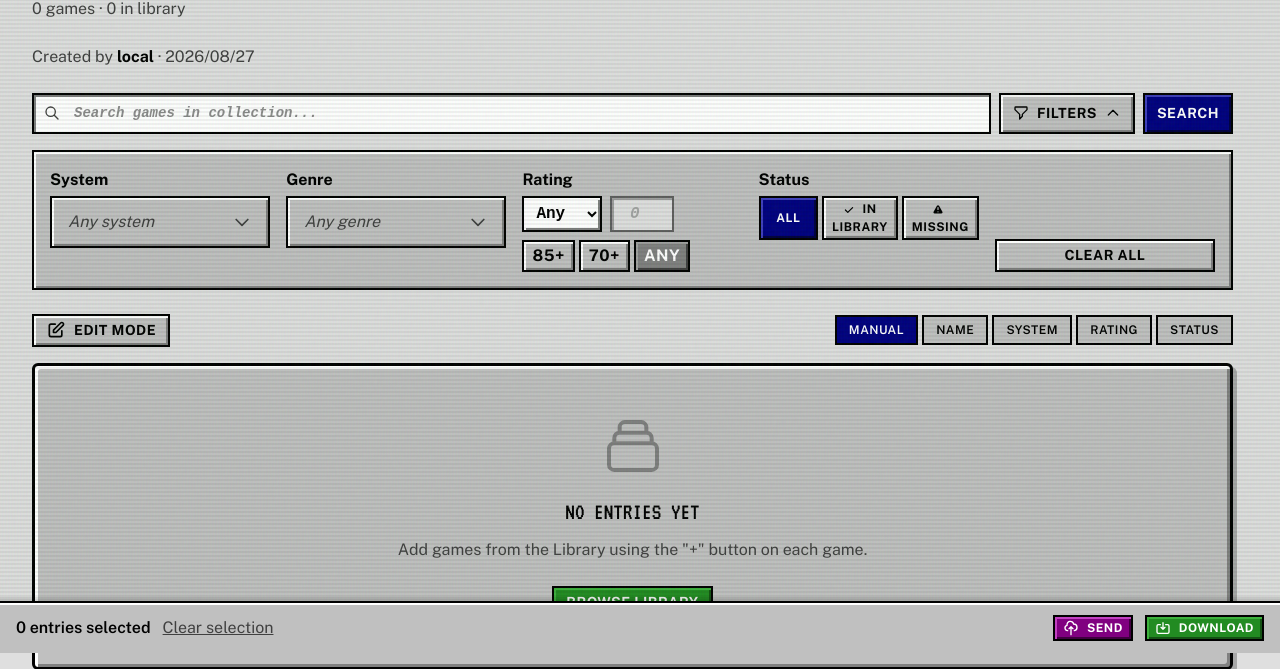
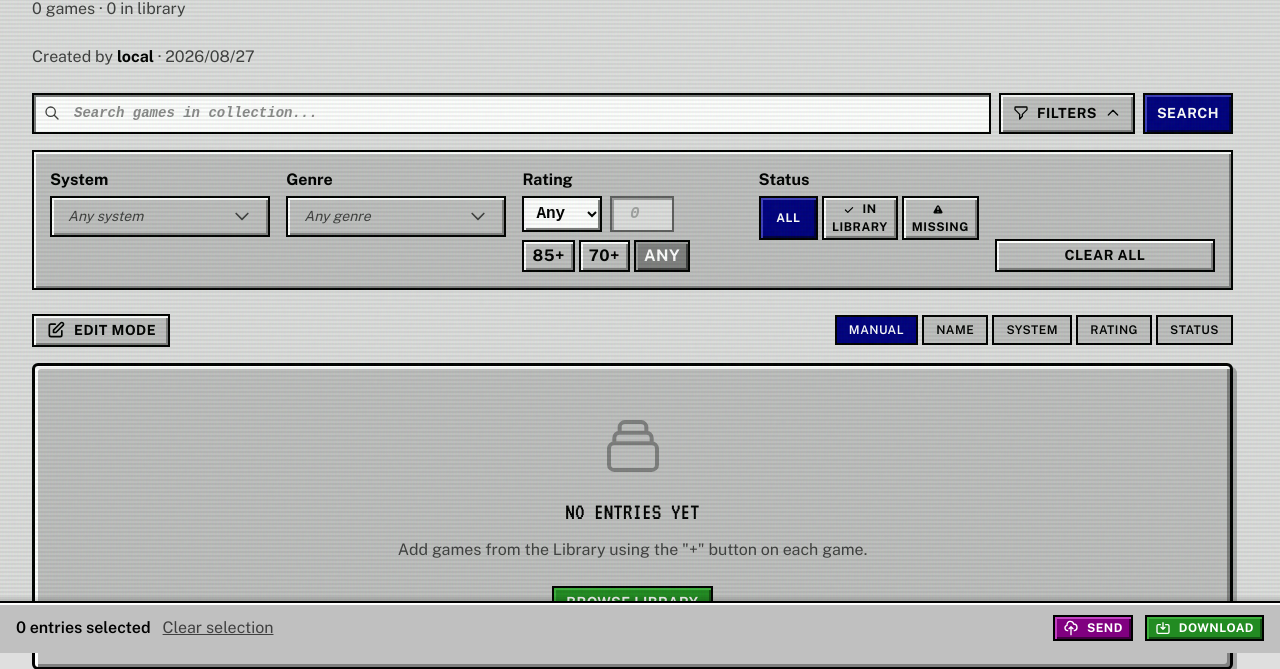
Before and after one commit to cubicalbatch/romhoard, a Django app: page /collections/local/favorites/ in a window 1280 px wide. Shown: the part 199-868 px from the top of the page. Run offline with Django 5.2, Linux system fonts and the light colour scheme; data comes from the database, SQL or seed files in the repository; data that the repository does not hold is empty; some libraries are stand-ins or nearby versions.

Commit message:
Compact retro-select/trigger to match the 41px action height
Native .retro-select and custom .retro-select-trigger used 0.75rem padding
+ 1rem font (~52px), making them tower over the 41px search bars and
retro-btn controls they sit next to (e.g. the collectionhub browse row and
the collection-detail filter panel). Drop to 0.5rem padding + 0.875rem font
so they match .retro-search-input/.retro-btn at 41px.

```diff
--- a/static/css/retro.css
+++ b/static/css/retro.css
@@ -597,8 +597,8 @@ select.retro-input {
 /* Native select styled to match retro-select-trigger */
 .retro-select {
   font-family: var(--font-body);
-  font-size: 1rem;
-  padding: 0.75rem 2.5rem 0.75rem 1rem;
+  font-size: 0.875rem;
+  padding: 0.5rem 2.5rem 0.5rem 1rem;
   background: var(--color-panel);
   border: 2px solid var(--color-border);
   color: var(--color-text);
@@ -1160,7 +1160,8 @@ select.retro-input {
   align-items: center;
   gap: 0.75rem;
   width: 100%;
-  padding: 0.75rem 1rem;
+  padding: 0.5rem 1rem;
+  font-size: 0.875rem;
   border: 2px solid var(--color-border);
   background: var(--color-panel);
   cursor: pointer;
```
